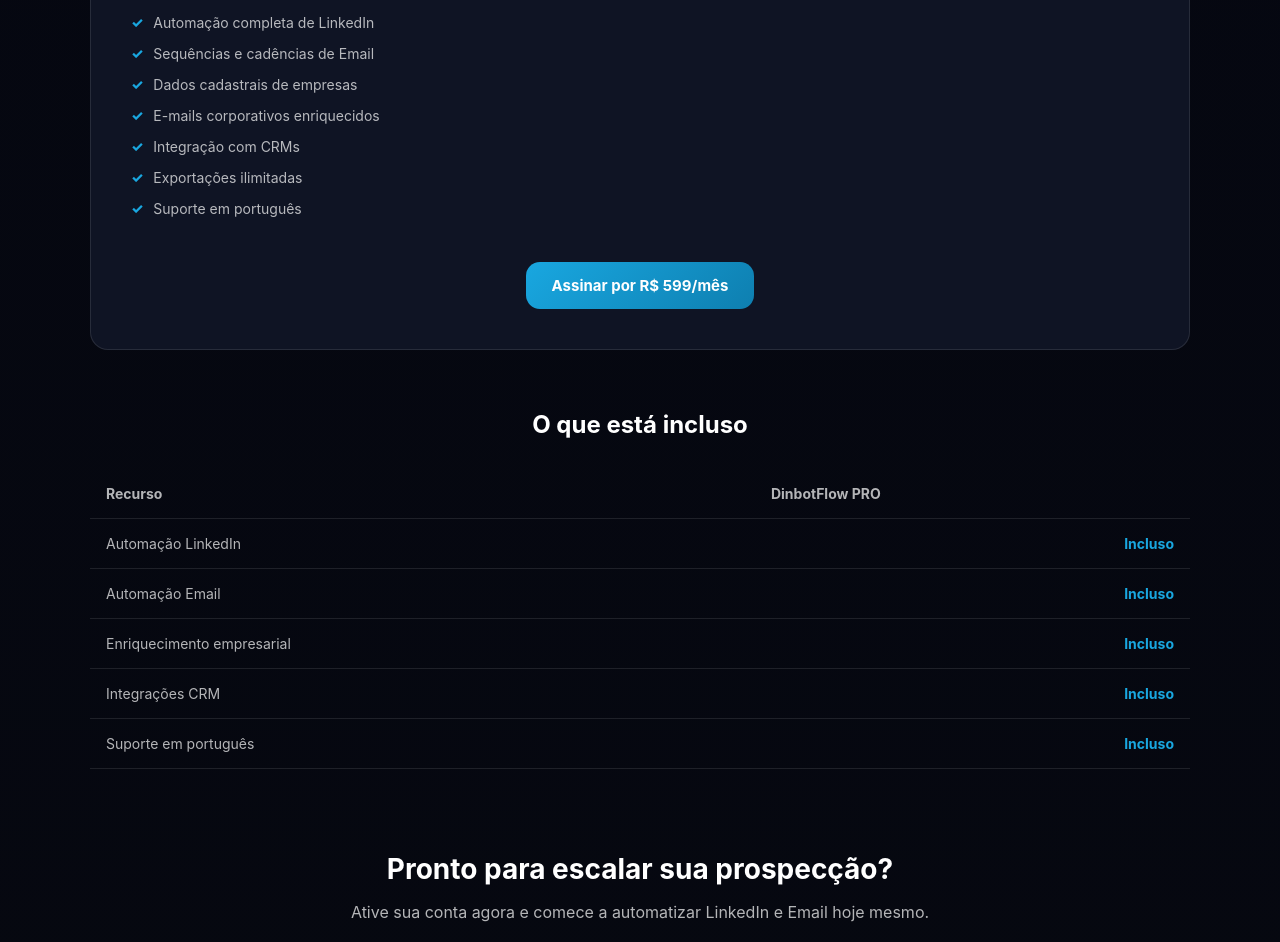
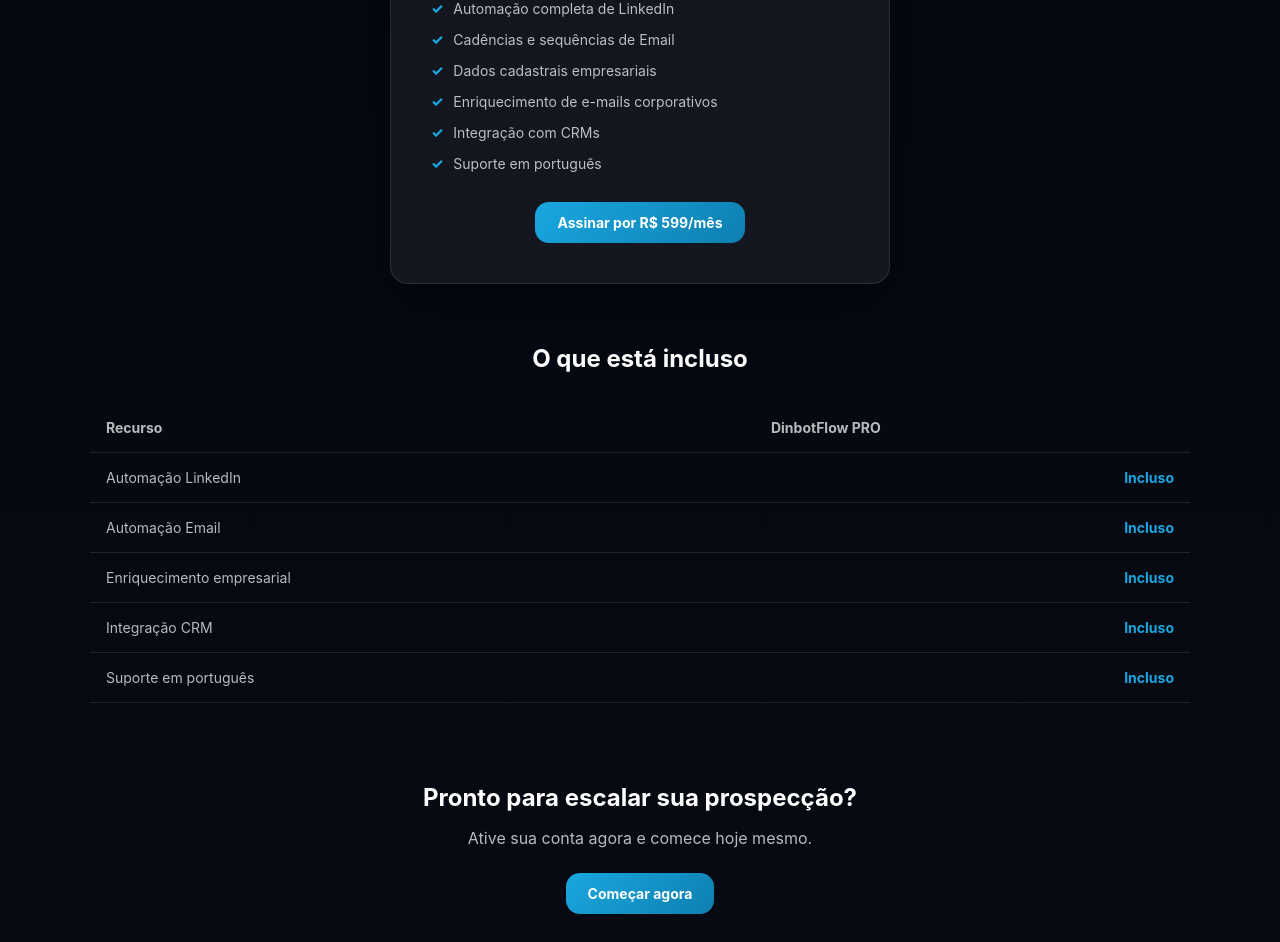
Before and after one commit to gmloureiro/dinbotflow_pricing, a plain HTML site: page index.html in a window 1280 px wide. Shown: the part 562-1504 px from the top of the page. Drawn offline with Linux system fonts and the light colour scheme.

Commit message:
Update index.html

```diff
--- a/index.html
+++ b/index.html
@@ -1,79 +1,99 @@
- <!doctype html>
+<!doctype html>
 <html lang="pt-br">
 <head>
 <meta charset="utf-8">
 <meta name="viewport" content="width=device-width,initial-scale=1">
 <title>DinbotFlow — Preços | INBOTIX</title>
 
+<!-- Chargebee -->
+<script src="https://js.chargebee.com/v2/chargebee.js" data-cb-site="inbotix"></script>
+
 <style>
 :root{
   --brand:#19A7E0;
   --brand-dark:#0E7FB0;
-  --bg:#060810;
-  --card:#0f1424;
+  --bg0:#050711;
+  --bg1:#070a12;
+  --card:rgba(255,255,255,.06);
   --stroke:rgba(255,255,255,.10);
   --text:#ffffff;
-  --muted:rgba(255,255,255,.70);
+  --muted:rgba(255,255,255,.72);
   --radius:18px;
 }
 
 *{box-sizing:border-box}
 body{
   margin:0;
-  font-family: -apple-system,BlinkMacSystemFont,"Segoe UI",Roboto,Arial;
-  background: linear-gradient(180deg,#050711,var(--bg));
+  font-family:-apple-system,BlinkMacSystemFont,"Segoe UI",Roboto,Arial;
+  background:
+    radial-gradient(900px 500px at 25% 5%, rgba(25,167,224,.22), transparent 60%),
+    linear-gradient(180deg,var(--bg0),var(--bg1));
   color:var(--text);
 }
+
 .container{
   width:min(1100px,92%);
   margin:0 auto;
 }
 
-/* Header */
 header{
-  padding:24px 0;
   display:flex;
   justify-content:space-between;
   align-items:center;
+  padding:24px 0;
 }
+
 .logo{
   font-weight:800;
   font-size:20px;
   color:var(--brand);
 }
-.cta-top{
-  background:linear-gradient(135deg,var(--brand),var(--brand-dark));
-  padding:10px 18px;
+
+.btn{
+  display:inline-block;
+  padding:12px 22px;
   border-radius:14px;
   font-weight:700;
   font-size:14px;
   text-decoration:none;
+  border:1px solid rgba(255,255,255,.15);
+  background:rgba(255,255,255,.06);
   color:#fff;
+  transition:.2s;
 }
 
-/* Hero */
+.btn:hover{
+  background:rgba(255,255,255,.10);
+}
+
+.btn.primary{
+  background:linear-gradient(135deg,var(--brand),var(--brand-dark));
+  border:none;
+}
+
 .hero{
   text-align:center;
-  padding:60px 0 30px;
+  padding:60px 0 20px;
 }
+
 .hero h1{
   font-size:40px;
-  margin-bottom:15px;
+  margin-bottom:16px;
 }
+
 .hero p{
+  max-width:700px;
+  margin:0 auto;
   font-size:16px;
   color:var(--muted);
-  max-width:700px;
-  margin:0 auto;
+  line-height:1.6;
 }
 
-/* Pricing */
 .pricing{
-  display:grid;
-  grid-template-columns:1fr;
-  gap:30px;
   margin-top:50px;
   margin-bottom:60px;
+  display:flex;
+  justify-content:center;
 }
 
 .card{
@@ -81,7 +101,10 @@
   border:1px solid var(--stroke);
   border-radius:var(--radius);
   padding:40px;
+  max-width:500px;
+  width:100%;
   text-align:center;
+  box-shadow:0 20px 60px rgba(0,0,0,.45);
   position:relative;
 }
 
@@ -102,10 +125,11 @@
   font-weight:800;
   margin:15px 0;
 }
+
 .price small{
   font-size:16px;
+  color:var(--muted);
   font-weight:500;
-  color:var(--muted);
 }
 
 .features{
@@ -114,11 +138,13 @@
   margin:30px 0;
   text-align:left;
 }
+
 .features li{
   margin-bottom:14px;
   font-size:14px;
   color:var(--muted);
 }
+
 .features li::before{
   content:"✓";
   color:var(--brand);
@@ -126,61 +152,55 @@
   margin-right:10px;
 }
 
-.btn-main{
-  display:inline-block;
-  padding:14px 26px;
-  background:linear-gradient(135deg,var(--brand),var(--brand-dark));
-  border-radius:14px;
-  font-weight:700;
-  font-size:15px;
-  color:#fff;
-  text-decoration:none;
-  margin-top:15px;
+.section{
+  margin-top:60px;
 }
 
-/* Compare Table */
-.compare{
-  margin-top:60px;
-}
-.compare h2{
+.section h2{
   text-align:center;
   margin-bottom:30px;
 }
+
 table{
   width:100%;
   border-collapse:collapse;
 }
+
 th,td{
   padding:16px;
   border-bottom:1px solid var(--stroke);
   font-size:14px;
 }
+
 th{
   text-align:left;
   color:var(--muted);
 }
+
 td{
   text-align:right;
 }
+
 td:first-child{
   text-align:left;
   color:var(--muted);
 }
+
 .highlight{
   color:var(--brand);
   font-weight:700;
 }
 
-/* Footer CTA */
-.cta-section{
+.cta{
   text-align:center;
   padding:60px 0;
 }
-.cta-section h2{
-  font-size:28px;
+
+.cta h2{
   margin-bottom:15px;
 }
-.cta-section p{
+
+.cta p{
   color:var(--muted);
   margin-bottom:25px;
 }
@@ -200,44 +220,53 @@
 
 <header>
   <div class="logo">DinbotFlow</div>
-  <a href="https://app.dinbotflow.app/register?plan=pro_599" class="cta-top">Começar agora</a>
+
+  <a href="javascript:void(0)"
+     class="btn primary"
+     data-cb-type="checkout"
+     data-cb-item-0="dinbotflow-R-Monthly">
+     Assinar agora
+  </a>
 </header>
 
 <section class="hero">
-  <h1>Plano simples. Poder máximo.</h1>
+  <h1>Automação completa de LinkedIn + Email</h1>
   <p>
-    Automatize LinkedIn + Email com dados empresariais enriquecidos, e-mails corporativos,
-    integrações com CRMs e suporte em português.
-    Tudo que sua operação outbound precisa em um só lugar.
+    O DinbotFlow une automação, enriquecimento de dados empresariais,
+    e-mails corporativos e integração com CRMs para escalar sua
+    prospecção com previsibilidade.
   </p>
 </section>
 
 <section class="pricing">
-
   <div class="card">
-    <div class="badge">MAIS POPULAR</div>
+    <div class="badge">PLANO RECOMENDADO</div>
 
     <h2>DinbotFlow PRO</h2>
-    <div class="price">R$ 599 <small>/ mês</small></div>
+
+    <div class="price">
+      R$ 599 <small>/ mês</small>
+    </div>
 
     <ul class="features">
       <li>Automação completa de LinkedIn</li>
-      <li>Sequências e cadências de Email</li>
-      <li>Dados cadastrais de empresas</li>
-      <li>E-mails corporativos enriquecidos</li>
+      <li>Cadências e sequências de Email</li>
+      <li>Dados cadastrais empresariais</li>
+      <li>Enriquecimento de e-mails corporativos</li>
       <li>Integração com CRMs</li>
-      <li>Exportações ilimitadas</li>
       <li>Suporte em português</li>
     </ul>
 
-    <a href="https://app.dinbotflow.app/register?plan=pro_599" class="btn-main">
-      Assinar por R$ 599/mês
+    <a href="javascript:void(0)"
+       class="btn primary"
+       data-cb-type="checkout"
+       data-cb-item-0="dinbotflow-R-Monthly">
+       Assinar por R$ 599/mês
     </a>
   </div>
-
 </section>
 
-<section class="compare">
+<section class="section">
   <h2>O que está incluso</h2>
 
   <table>
@@ -258,7 +287,7 @@
       <td class="highlight">Incluso</td>
     </tr>
     <tr>
-      <td>Integrações CRM</td>
+      <td>Integração CRM</td>
       <td class="highlight">Incluso</td>
     </tr>
     <tr>
@@ -268,13 +297,15 @@
   </table>
 </section>
 
-<section class="cta-section">
+<section class="cta">
   <h2>Pronto para escalar sua prospecção?</h2>
-  <p>
-    Ative sua conta agora e comece a automatizar LinkedIn e Email hoje mesmo.
-  </p>
-  <a href="https://app.dinbotflow.app/register?plan=pro_599" class="btn-main">
-    Começar agora
+  <p>Ative sua conta agora e comece hoje mesmo.</p>
+
+  <a href="javascript:void(0)"
+     class="btn primary"
+     data-cb-type="checkout"
+     data-cb-item-0="dinbotflow-R-Monthly">
+     Começar agora
   </a>
 </section>
 
```
